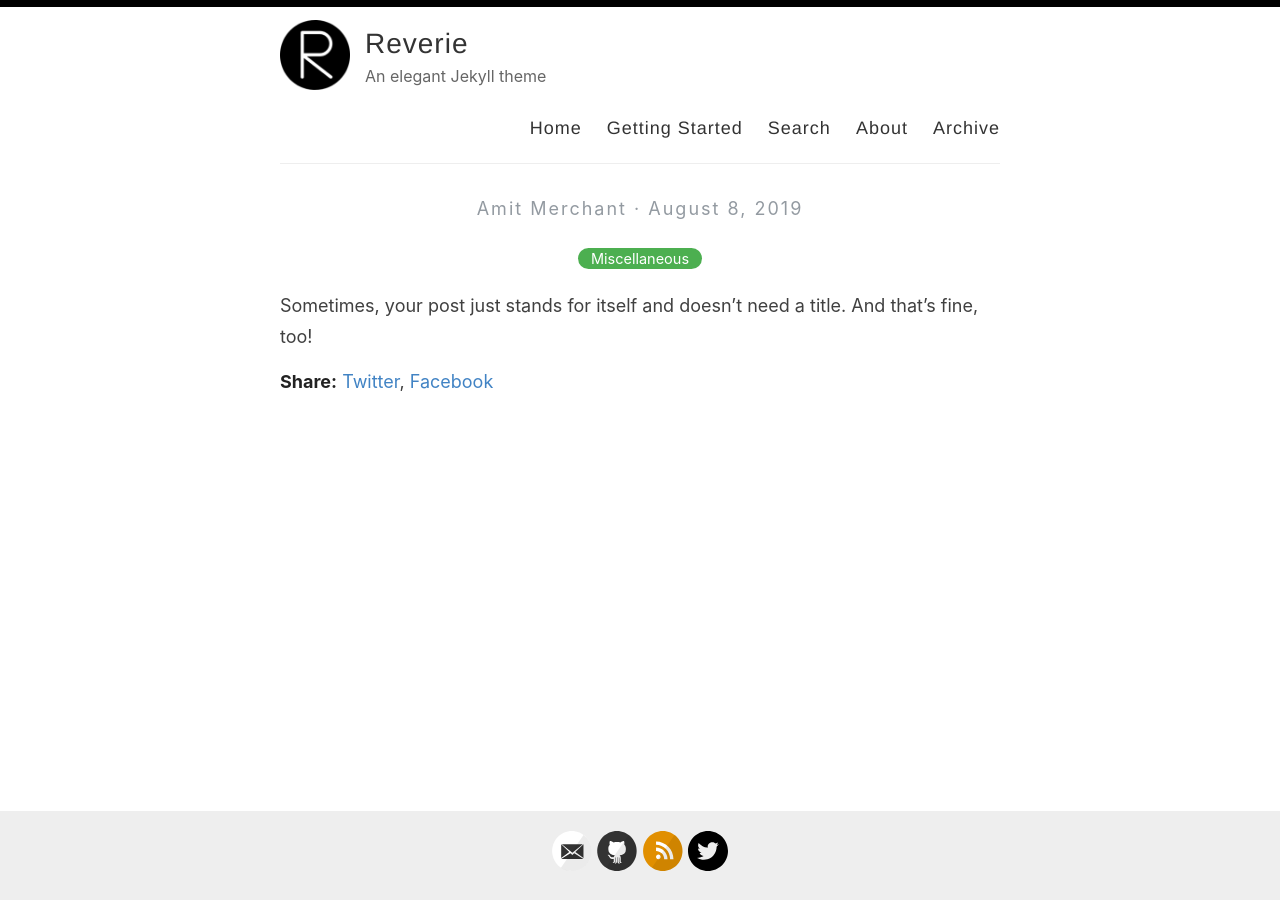
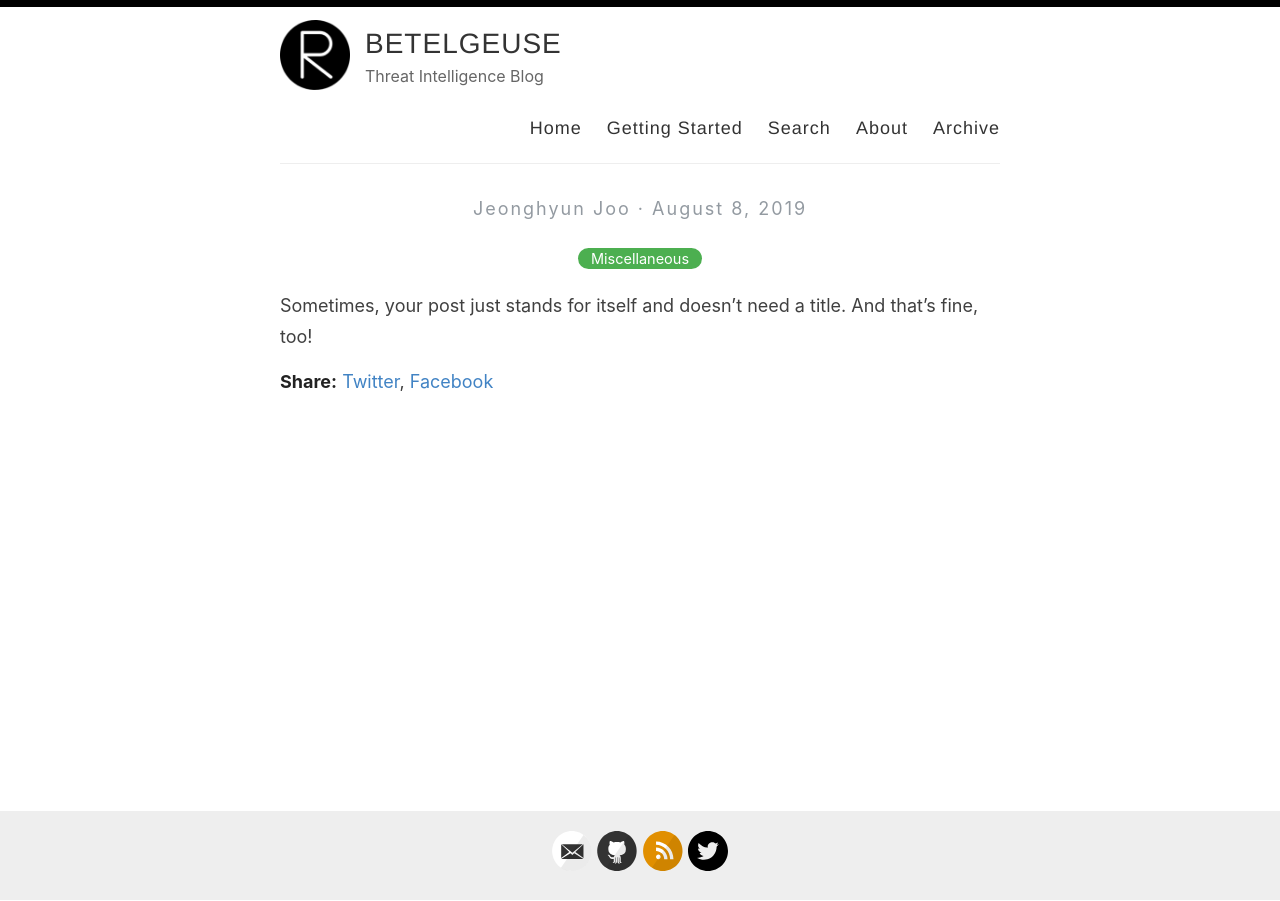
Before and after one commit to marienmare/marienmare.github.io, a Jekyll site: the page built from _posts/2019-08-08-no-title-posts.md, in a window 1280 px wide. Built offline with Jekyll 4.4.1, drawn with Linux system fonts in a browser that asks for light colours.

Commit message:
_config.yml 파일 수정

```diff
--- a/_config.yml
+++ b/_config.yml
@@ -3,13 +3,13 @@
 #
 
 # Name of your site (displayed in the header)
-name: Reverie
+name: BETELGEUSE
 
 # Name of the author
-author: Amit Merchant
+author: Jeonghyun Joo
 
 # Short bio or description (displayed in the header)
-description: An elegant Jekyll theme
+description: Threat Intelligence Blog
 
 # URL of your avatar or profile pic (you could use your GitHub profile pic)
 avatar: /images/reverie.png
@@ -21,15 +21,15 @@ avatar: /images/reverie.png
 # Includes an icon in the footer for each username you enter
 footer-links:
   dribbble:
-  email: amit.d.merchant@gmail.com
+  email: marienmare@s2w.inc
   facebook:
   flickr:
-  github: amitmerchant1990/reverie
+  github: marienmare
   instagram:
   linkedin:
   pinterest:
   rss: rss
-  twitter: amit_merchant
+  twitter: marienmare
   stackoverflow:
   youtube: # channel/<your_long_string> or user/<user-name>
   googleplus: # anything in your profile username that comes after plus.google.com/
@@ -41,21 +41,21 @@ footer-links:
 disqus:
 
 # Enter your Google Analytics web tracking code (e.g. UA-2110908-2) to activate tracking
-google_analytics: UA-43339302-11
+# google_analytics: UA-43339302-11
 
 # For newer "GA4" analytics, use the following instead of the "UA" entry above
-#google_analytics_ga4: G-GABC1DEFG
+google_analytics_ga4: G-EJX6YNY3FV
 
 # Your website URL (e.g. http://amitmerchant1990.github.io or http://www.amitmerchant.com)
 # Used for Sitemap.xml and your RSS feed
-url: http://www.amitmerchant.com/reverie
-enforce_ssl: https://www.amitmerchant.com/reverie
+url: http://marienmare.github.io
+enforce_ssl: https://marienmare.github.io
 
 # If you're hosting your site at a Project repository on GitHub pages
 # (http://yourusername.github.io/repository-name)
 # and NOT your User repository (http://yourusername.github.io)
 # then add in the baseurl here, like this: "/repository-name"
-baseurl: "/reverie"
+# baseurl: "/reverie"
 
 #
 # !! You don't need to change any of the configuration flags below !!
```
